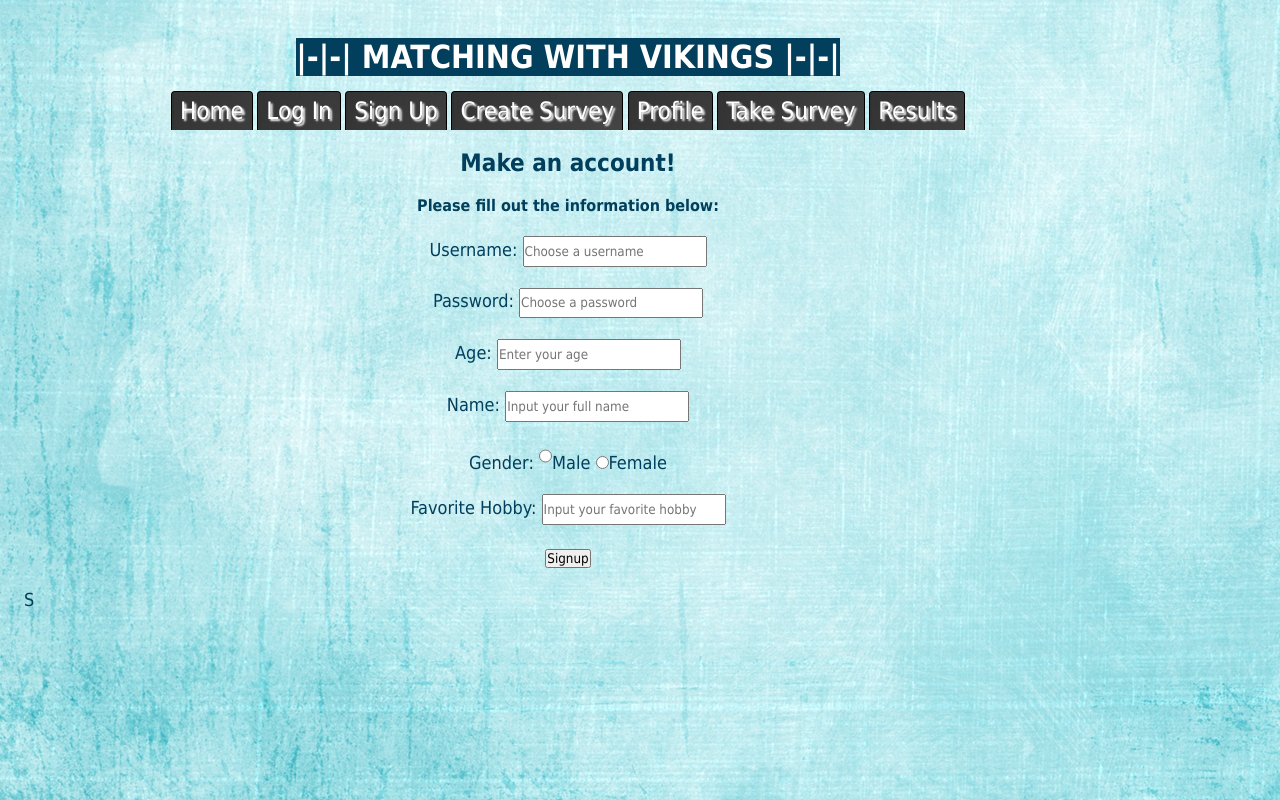
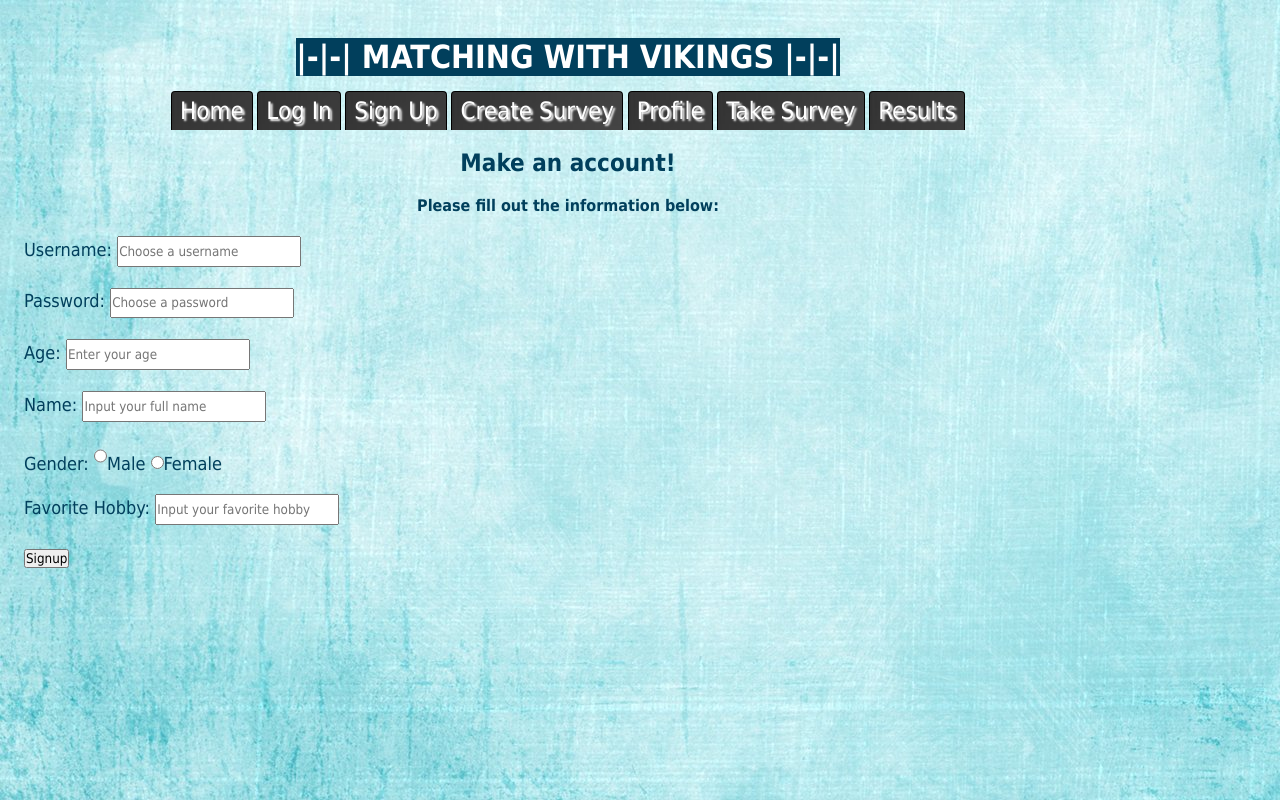
Before and after one commit to dlevylambert/Vikings, a Flask app: page /signup in a window 1280 px wide. Run offline with Flask 2, Linux system fonts and the light colour scheme; parts of the project's set-up code (start-up, migrations or seed data) failed here and were passed over; some libraries are stand-ins or nearby versions.

Commit message:
changed base and signup

```diff
--- a/templates/base.html
+++ b/templates/base.html
@@ -8,6 +8,7 @@
 <style type="text/css">@import "{{url_for("static", filename="css/forms.css")}}</style>
 <style type="text/css">@import "{{url_for("static", filename="css/buttons.css")}}</style>
 <style type="text/css">@import "{{url_for("static", filename="css/workless.css")}}</style>
+<style type="text/css">@import "{{url_for("static", filename="css/scaffolding.css")}}</style>
 
   <script src="/static/js/jquery.js"></script>
   {% endblock %}
@@ -52,6 +53,6 @@ Results</button></li>
 
 {% block body %}
 {% endblock %}
-S
+
 </body>
 </html>
--- a/templates/signup.html
+++ b/templates/signup.html
@@ -22,23 +22,25 @@
 </div>
 
 </div>
-  <div id="input" align="center">
+  <div id="input" class="one_half" >
     <form action="" method="POST">
   <font size="4">
 <br>
-     Username: <input type="text" size="25" style="height:2em;line-height:1.5em;" name="Username" class="" placeholder="Choose a username"></input>
+     Username: <input type="text" size="25" style="height:2em;line-height:1.5em;" name="Username" class="button magenta" placeholder="Choose a username"></input>
 <br><br>
-Password: <input type="password" size="25" style="height:2em;line-height:1.5em;" name="Password" class="" placeholder="Choose a password" ></input>
+Password: <input type="password" size="25" style="height:2em;line-height:1.5em;" name="Password" class="button magenta" placeholder="Choose a password" ></input>
 <br><br>
-Age:   <input type="text" size="25" style="height:2em;line-height:1.5em;" name="Age" class="" placeholder="Enter your age"></input>
+Age:   <input type="text" size="25" style="height:2em;line-height:1.5em;" name="Age" class="button magenta" placeholder="Enter your age"></input>
 <br><br>
-Name: <input type="text" size="25" style="height:2em;line-height:1.5em;" name="RealName" class="" placeholder="Input your full name"></input>
+</div>
+<div id="input" class="one_half last">
+Name: <input type="text" size="25" style="height:2em;line-height:1.5em;" name="RealName" class="button magenta" placeholder="Input your full name"></input>
 <br><br>
-Gender: <input type="radio" size="25" style="height:2em;line-height:1.5em;" name="Gender" class="" value = "Male">Male</input>
+Gender: <input type="radio" size="25" style="height:2em;line-height:1.5em;" name="Gender" class="button magenta" value = "Male">Male</input>
 
 <input type="radio" name="Gender" class="" value = "Female">Female  </input>
 <br><br>
-Favorite Hobby: <input type="text" size="25" style="height:2em;line-height:1.5em;" name="Hobbies" class="" placeholder = "Input your favorite hobby"></input>
+Favorite Hobby: <input type="text" size="25" style="height:2em;line-height:1.5em;" name="Hobbies" class="button magenta" placeholder = "Input your favorite hobby"></input>
 <br><br>
 
 <!-- URL of favorite youtube video: <input type="text" size="25"
@@ -46,7 +48,7 @@ Favorite Hobby: <input type="text" size="25" style="height:2em;line-height:1.5em
   placeholder = "Input the URL of your favorite youtube
   video"></input>  -->
 
-      <input class="button" type="submit" name="submitsignup" value="Signup" class=""></input>
+      <input class="button red rounded large" type="submit" name="submitsignup" value="Signup" class=""></input>
       <br><br>
     </form>
   </div>
```
